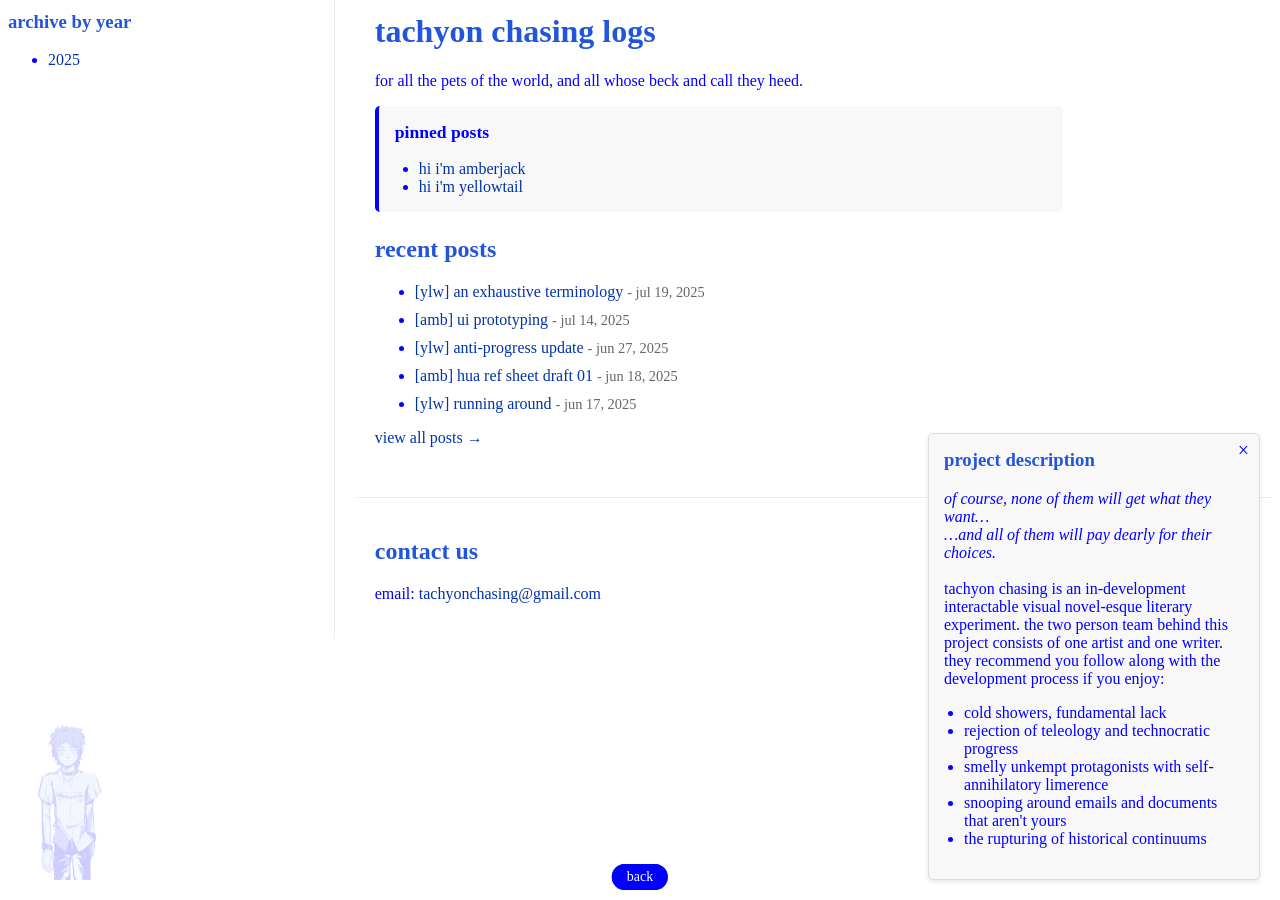
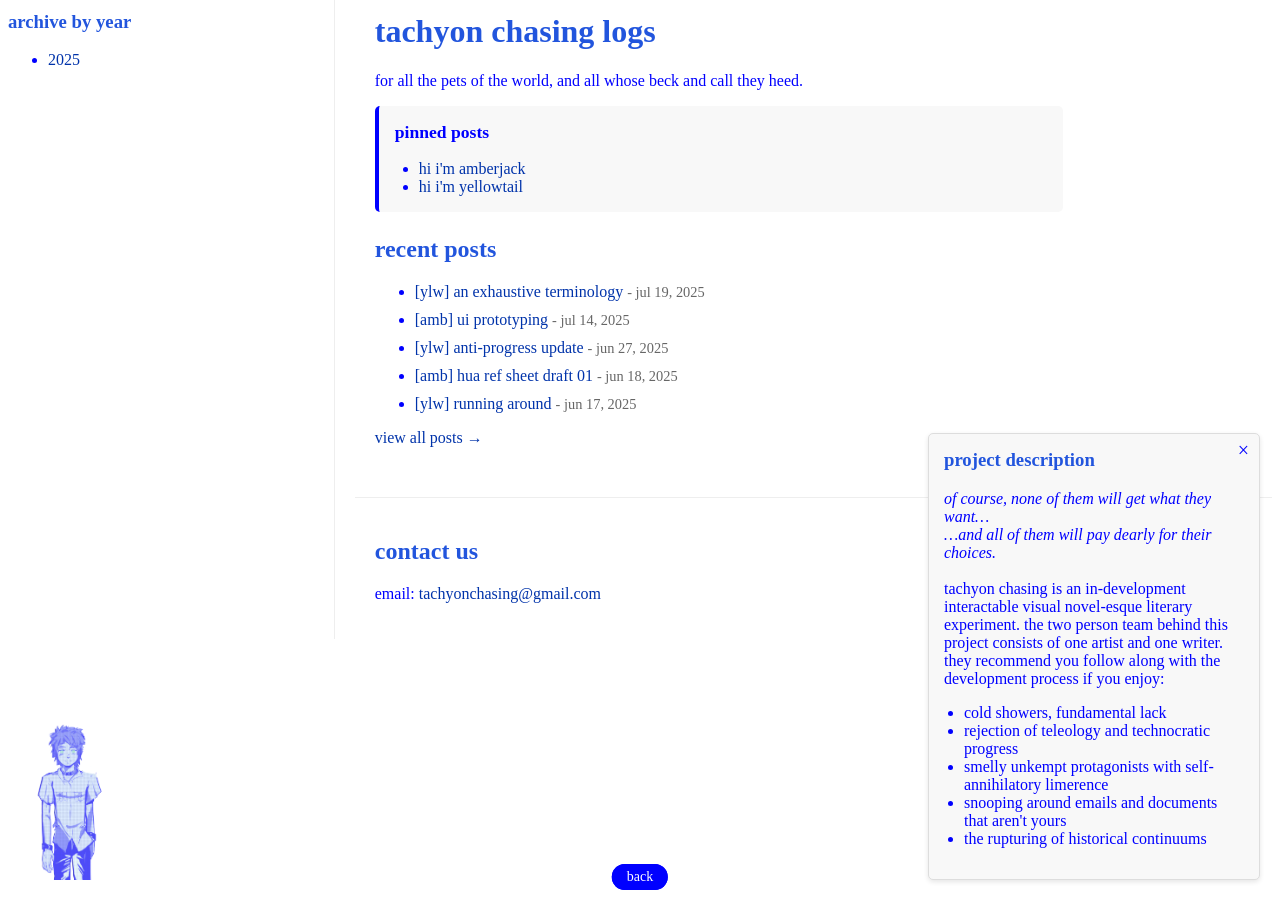
Before and after one commit to catgoesmiao/catgoesmiao.github.io, a Jekyll site: the page built from index.html, in a window 1280 px wide and 900 px high, scrolled down 56 px. Built offline with Jekyll 4.4.1, drawn with Linux system fonts in a browser that asks for light colours.

Commit message:
Update styles.css

```diff
--- a/assets/css/styles.css
+++ b/assets/css/styles.css
@@ -86,7 +86,7 @@ h3:first-letter {
   bottom: 20px;
   left: 20px;
   z-index: 9999;
-  opacity: 0.2;
+  opacity: 0.7;
   width: 100px;
   transition: opacity 0.3s;
 
```
